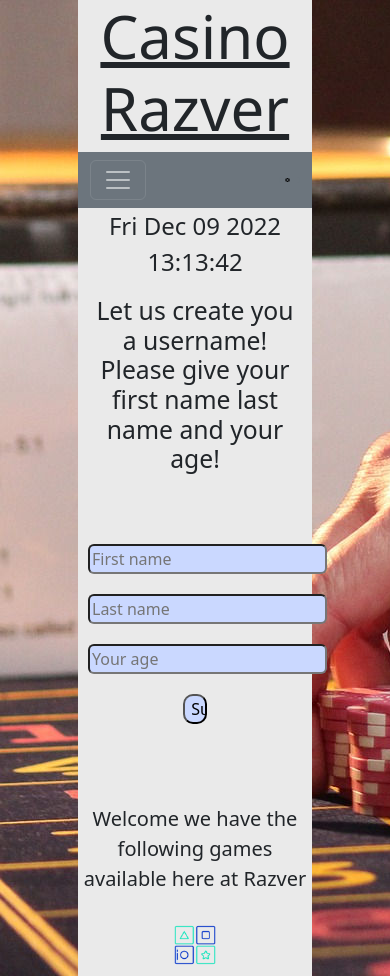
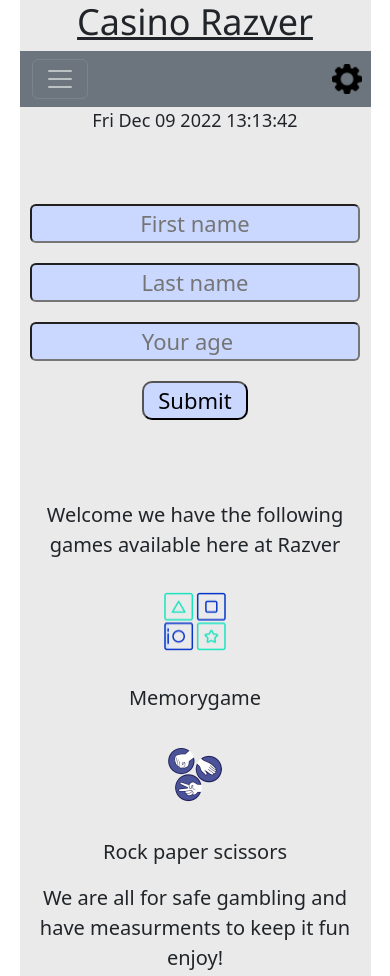
Before and after one commit to Stenoliv/FEP, a plain HTML site: page index.html in a window 390 px wide. Shown: the top 976 px of the page. Drawn offline with nearby package versions, Linux system fonts and the light colour scheme.

Commit message:
2022.12.09 styling home and gallery making home and gallery responsive

```diff
--- a/assets/css/gallery.css
+++ b/assets/css/gallery.css
@@ -1,9 +1,25 @@
+body
+{
+    background-image: url("../images/redcurtains.jpg");
+    background-repeat: no-repeat;
+    background-attachment: fixed;
+}
+.mainsec
+{
+    width: 840px;
+    margin-left: auto;
+    margin-right: auto;
+    background-color: #EAEAEA;
+    height: 100%;
+    padding-bottom: 50px;
+}
 .thumb
 {
     height: 100px;
     cursor: pointer;
-    margin: 10px;
+    margin: 50px;
     margin-bottom: 40px;
+    box-shadow: #EAEAEA;
 }
 #thumbnails
 {
@@ -12,10 +28,10 @@
     margin-left: auto;
     width: 95%;
 }
-body
+img:not(#settings,#x)
 {
-    background-image: url("../images/redcurtains.jpg");
-    background-repeat: no-repeat;
+    border: 2px black;
+    box-shadow: 10px 10px 10px rgb(14, 14, 14);
 }
 #largeImage
 {
@@ -35,18 +51,9 @@ body
     max-width: 90%;
     max-height: 90%;
 }
-#colormenu
-{
-    display: none;
-}
-#colorchange
-{
-    background-color: rgb(255, 255, 255);
-    margin-left: 20px;
-}
 #x
 {
-    position: absolute;
+    position:fixed;
     top: 0;
     left: 0;
     margin-left: 94%;
@@ -57,11 +64,33 @@ body
     z-index: 2;
 
 }
-.mainsec
+@media screen and (max-width: 1000px)
 {
-    width: 60%;
-    margin-left: auto;
-    margin-right: auto;
-    background-color: #EAEAEA;
-    height: 1020px;
+    .mainsec
+    {
+        width: 600px;
+    }
 }
+@media screen and (max-width:710px)
+{
+    .casinoname
+    {
+        font-size: 40px;
+    }
+    .mainsec
+    {
+        width: 354px;
+    }
+    #settings
+    {
+        width: 135%;
+    }
+}
+
+@media screen and (max-width: 450px)
+{
+    .mainsec
+    {
+        width: 240px;
+    }
+}
--- a/assets/css/homepage.css
+++ b/assets/css/homepage.css
@@ -6,10 +6,7 @@ body
 {
     background-image: url("../images/casinobg.jpg");
     background-repeat:no-repeat;
-}
-.imglink
-{
-    width: 10%;
+    background-attachment: fixed;
 }
 .mainsec
 {
@@ -17,6 +14,42 @@ body
     margin-left: auto;
     margin-right: auto;
     background-color: #EAEAEA;
+}
+#texto
+{
+
+    width: 90%;
+    margin: auto;
+    text-align: center;
+}
+#olduser,#newuser
+{
+    display: none;
+    font-size: 30px;
+}
+#makeuser
+{
+    display: block;
+    align-items: center;
+    text-align: center;
+    margin-top: 60px;
+}
+#firstname, #lastname, #age
+{
+    background-color: #cad8ff;
+    margin: 10px;
+    border-radius: 6px;
+    font-size: 30px;
+    text-align: center;
+}
+#submit-btn
+{
+    margin: 10px;
+    border-radius: 10px;
+    background-color: #cad8ff;
+    width: 30%;
+    font-size: 30px;
+    text-align: center;
 }
 #out
 {
@@ -42,47 +75,38 @@ body
     margin-bottom: 30px;
     cursor: pointer;
 }
-#makeuser
+@media screen and (max-width: 1000px)
 {
-    display: block;
-    align-items: center;
-    text-align: center;
-    margin-top: 60px;
+    #firstname, #lastname, #age, #submit-btn
+    {
+        font-size: 22px;
+
+    }
 }
-#firstname
+@media screen and (max-width: 630px)
 {
-    background-color: #cad8ff;
-    margin: 10px;
-    border-radius: 6px;
-}
-#lastname
-{
-    background-color: #cad8ff;
-    margin: 10px;
-    border-radius: 6px;
-}
-#age
-{
-    background-color: #cad8ff;
-    margin: 10px;
-    border-radius: 6px;
-}
-#submit-btn
-{
-    margin: 10px;
-    border-radius: 10px;
-    background-color: #cad8ff;
-    width: 10%;
-}
-#textopen
-{
-
-    width: 90%;
-    margin: auto;
-    text-align: center;
+    .mainsec
+    {
+        width: 80%;
+    }
+    #texto,#olduser,#newuser
+    {
+        font-size: 18px;
+    }
+    #out
+    {
+        font-size: 20px;
+    }
 
 }
-#olduser
+@media screen and (max-width: 440px)
 {
-    display: none;
+    body
+    {
+        background-image: none;
+    }
+    .mainsec
+    {
+        width: 90%;
+    }
 }
--- a/assets/css/main.css
+++ b/assets/css/main.css
@@ -10,15 +10,20 @@ body
     font-family: 'Segoe UI', Tahoma, Geneva, Verdana, sans-serif;
     text-decoration: underline;
 }
-.open
+.stylenav
 {
+    display: block;
+    background-color: #888787;
+    color: white;
+    text-decoration: none;
+    text-align: center;
+    font-size: 20px;
+    padding: 10px;
+}
+#settings
+{
+    width: 40px;
     display: flex;
-}
-#openIn
-{
-    font-size: 22px;
-    font-weight: bold;
-    text-decoration: underline;
 }
 #colormenu
 {
@@ -34,34 +39,6 @@ body
     border-radius: 10px;
     width: 10%;
     height: 10%;
-}
-.stylenav
-{
-    display: block;
-    background-color: #888787;
-    color: white;
-    text-decoration: none;
-    text-align: center;
-    font-size: 20px;
-    padding: 10px;
-}
-.clock
-{
-    display: block;
-    font-size: 24px;
-    text-align: center;
-}
-#settings
-{
-    width: 50%;
-    height: 50%;
-    display: flex;
-}
-.foot
-{
-    background-color: black;
-    height: 200px;
-    margin: 0;
 }
 #colors
 {
@@ -86,3 +63,47 @@ body
     border-radius: 15px;
     margin-bottom: 10px;
 }
+.clock
+{
+    display: block;
+    font-size: 24px;
+    text-align: center;
+}
+#openIn
+{
+    font-size: 22px;
+    font-weight: bold;
+    text-decoration: underline;
+}
+.foot
+{
+    background-color: black;
+    height: 200px;
+    margin: 0;
+    font-size: 14px;
+    bottom: 0;
+}
+
+@media screen and(max-width:900px)
+{
+    .clock
+    {
+        font-size: 18px;
+    }
+
+}
+@media screen and (max-width:580px)
+{
+    .casinoname
+    {
+        font-size: 36px;
+    }
+    .clock
+    {
+        font-size: 18px ;
+    }
+    #settings
+    {
+        width: 30px;
+    }
+}
--- a/index.html
+++ b/index.html
@@ -77,7 +77,7 @@
         </div>
     </header>
 
-    <div id="textopen">
+    <div id="texto">
         <h2 id="newuser">Let us create you a username! Please give your first name last name and your age!</h2>
         <h2 id="olduser">Welcome! You can continue to play as the current user or crate a new one!</h2>
     </div>
```
Also changed, not shown: pages/gallery.html (+1 -2 lines).
